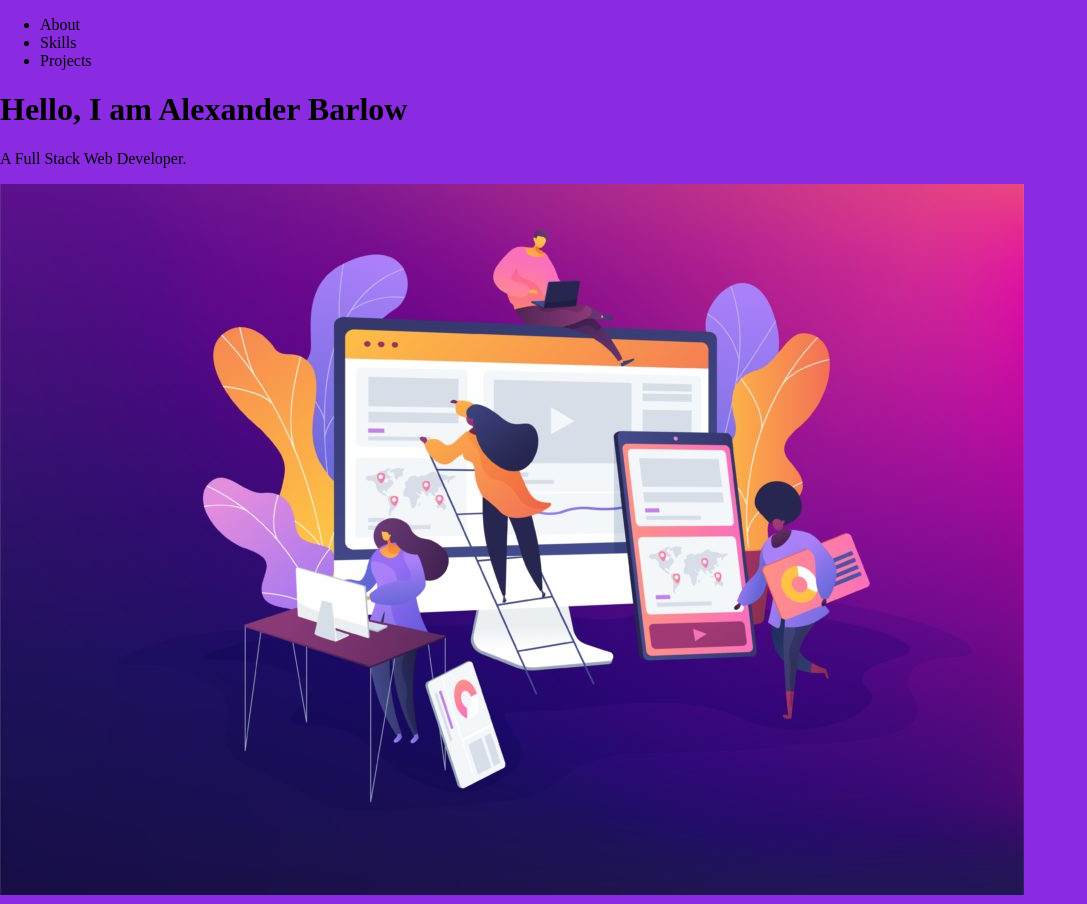
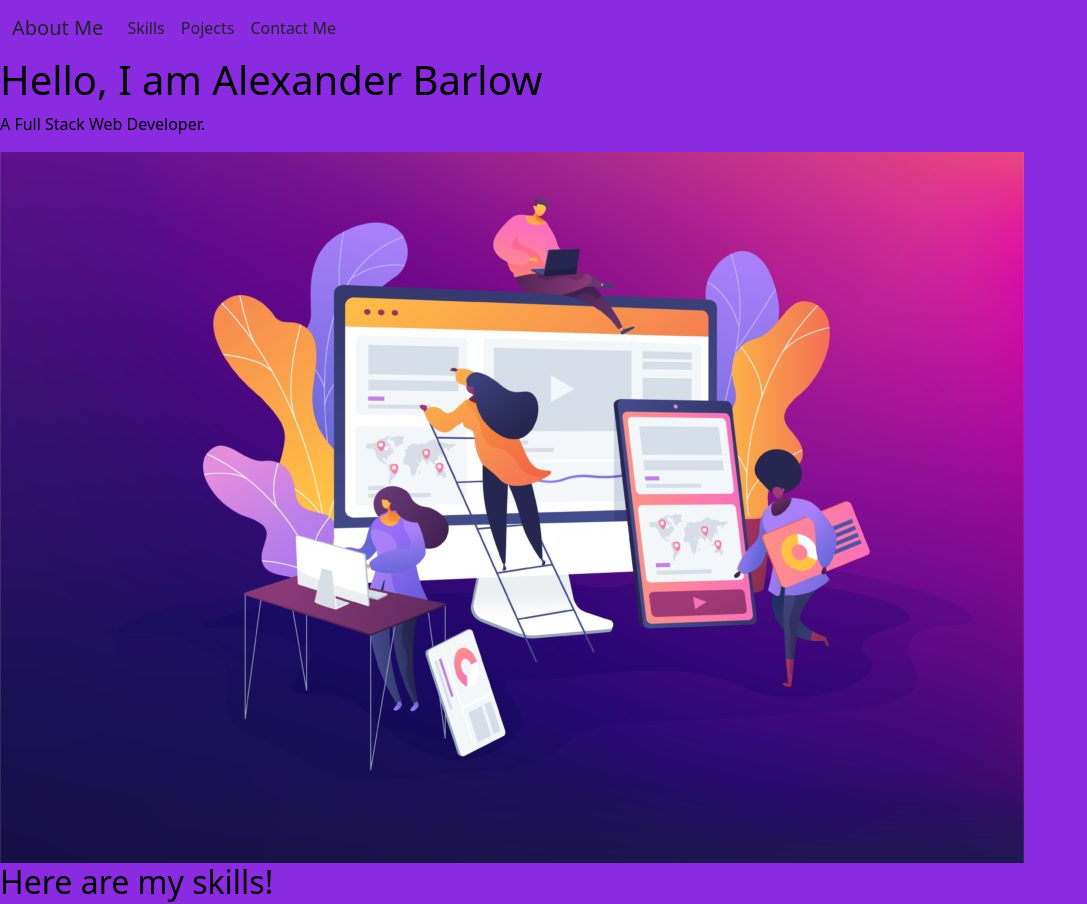
Before and after one commit to AlexanderBarlow/threejs-portfolio, a plain HTML site: page index.html in a window 1280 px wide. Shown: the top 904 px of the page, without its empty margins (0-1087 px from the left). Drawn offline with nearby package versions, Linux system fonts and the light colour scheme.

Commit message:
created navbar

```diff
--- a/index.html
+++ b/index.html
@@ -3,20 +3,52 @@
   <head>
     <meta charset="utf-8" />
     <title>Portfolio</title>
-    <link rel="stylesheet" href="./stylesheet.css">
+    <link
+      rel="stylesheet"
+      href="https://cdn.jsdelivr.net/npm/bootstrap@5.1.3/dist/css/bootstrap.min.css"
+    />
+    <link rel="stylesheet" href="./stylesheet.css" />
   </head>
   <body>
-    <nav>
-      <ul>
-        <li>About</li>
-        <li>Skills</li>
-        <li>Projects</li>
+    <nav class="navbar navbar-expand-lg bg-body-tertiary">
+      <div class="container-fluid">
+        <a class="navbar-brand text-dark hover" href="#">About Me</a>
+        <button
+          class="navbar-toggler"
+          type="button"
+          data-bs-toggle="collapse"
+          data-bs-target="#navbarNavDropdown"
+          aria-controls="navbarNavDropdown"
+          aria-expanded="false"
+          aria-label="Toggle navigation"
+        >
+          <span class="navbar-toggler-icon"></span>
+        </button>
+        <div class="collapse navbar-collapse" id="navbarNavDropdown">
+          <ul class="navbar-nav">
+            <li class="nav-item">
+              <a
+                class="nav-link active text-dark hover"
+                aria-current="page"
+                href="#"
+                >Skills</a
+              >
+            </li>
+            <li class="nav-item">
+              <a class="nav-link text-dark hover" href="#">Pojects</a>
+            </li>
+            <li class="nav-item">
+              <a class="nav-link text-dark hover" href="#">Contact Me</a>
+            </li>
+          </ul>
+        </div>
+      </div>
     </nav>
     <div>
       <div>
         <h1>Hello, I am Alexander Barlow</h1>
         <p>A Full Stack Web Developer.</p>
-    <img src="./assets/coding.jpg">
+        <img src="./assets/coding.jpg" />
       </div>
       <div>
         <h2>Here are my skills!</h2>
--- a/stylesheet.css
+++ b/stylesheet.css
@@ -1,4 +1,5 @@
 body {
     margin: 0;
-    background-color: #8a2be2
+    background-color: #8a2be2;
+    color: #000;
   };
```
Lines whose indentation alone changed are shown as unchanged.
